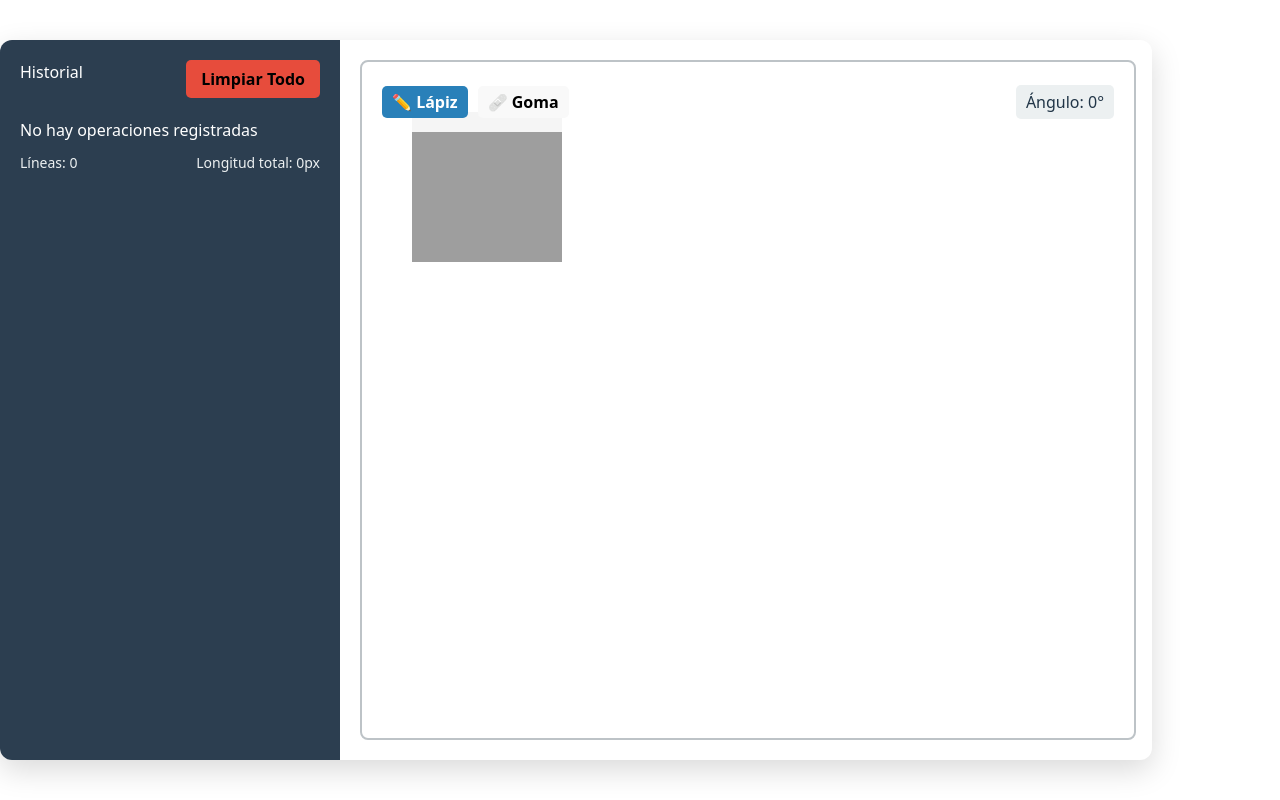
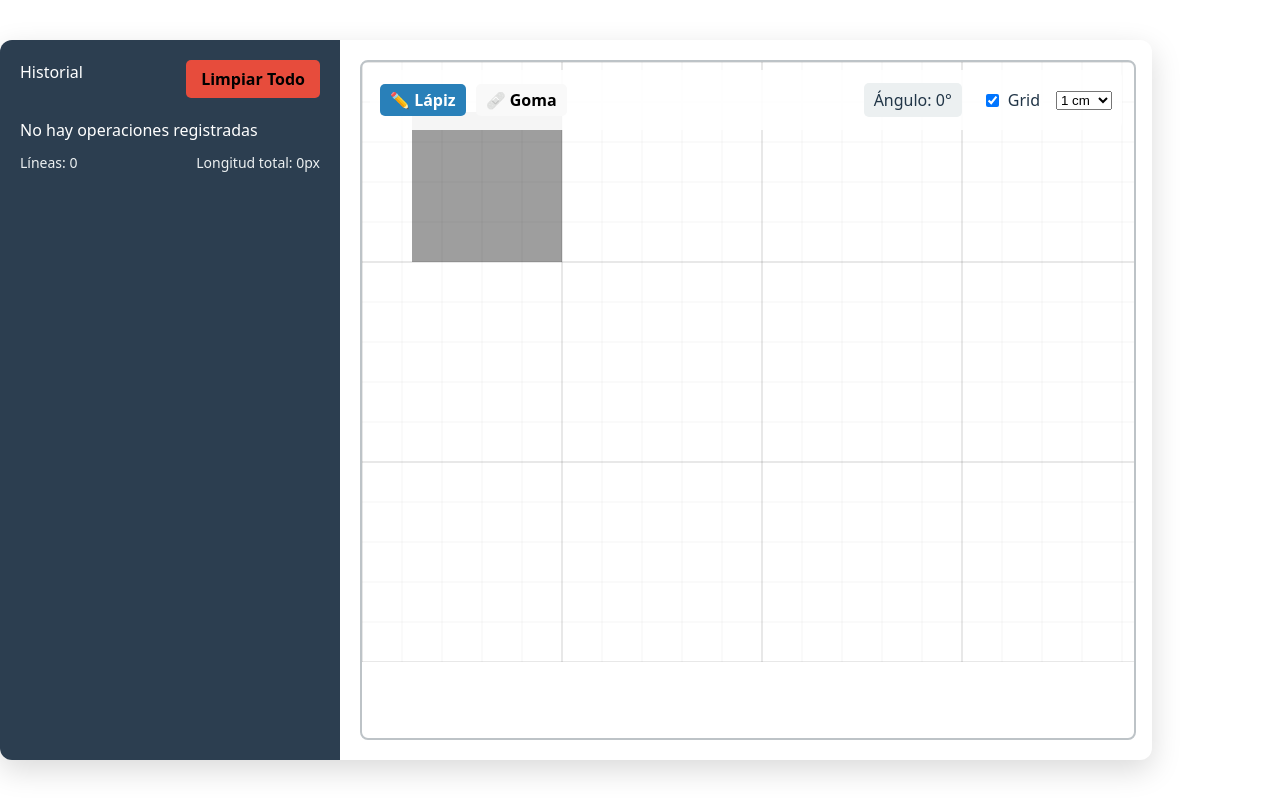
Before and after one commit to changastyle/CAD-WEB, a Svelte app: page / in a window 1280 px wide. Built offline with nearby package versions, Linux system fonts and the light colour scheme.

Commit message:
Grid Sistem v1, falla al hacer zoom y paneo

```diff
--- a/index.html
+++ b/index.html
@@ -4,7 +4,7 @@
     <meta charset="UTF-8" />
     <link rel="icon" type="image/svg+xml" href="/vite.svg" />
     <meta name="viewport" content="width=device-width, initial-scale=1.0" />
-    <title>Vite + Svelte</title>
+    <title>CAD - WEB</title>
   </head>
   <body>
     <div id="app"></div>
--- a/src/components/CAD.svelte
+++ b/src/components/CAD.svelte
@@ -1,9 +1,7 @@
 <script>
   import { onMount } from 'svelte';
   import History from './History.svelte';
-
-  let baseCanvasEl;
-  let drawCanvasEl;
+  import Canvas from './Canvas.svelte';
 
   let tool = 'pencil';
   let drawing = false;
@@ -16,24 +14,20 @@
   let operationsHistory = [];
   let nextOperationId = 1;
 
-  let baseCtx;
-  let drawCtx;
+  let preview = null; // { startX, startY, endX, endY, currentAngle }
+  let showGrid = true;
+  let unit = 'cm'; // 'mm' | 'cm' | 'm'
+  let pixelsPerMm = 4; // base scale; can be configurable later
+  $: gridSpacingPx = unit === 'mm' ? 1 * pixelsPerMm : unit === 'cm' ? 10 * pixelsPerMm : 1000 * pixelsPerMm;
+  let scale = 1;
+  let offsetX = 0;
+  let offsetY = 0;
+  let panning = false;
 
   const width = 800;
   const height = 600;
 
   onMount(() => {
-    baseCtx = baseCanvasEl.getContext('2d');
-    drawCtx = drawCanvasEl.getContext('2d');
-
-    const img = new Image();
-    img.src = 'https://upload.wikimedia.org/wikipedia/commons/3/3f/Logo_svelte.svg';
-    img.onload = () => {
-      baseCtx.drawImage(img, 50, 50, 150, 150);
-    };
-
-    updateCursor();
-
     const handleKey = (e) => {
       if (drawing && e.key === 'Enter') {
         const input = prompt('Ingrese ángulo personalizado:', String(currentAngle));
@@ -44,16 +38,10 @@
     return () => window.removeEventListener('keydown', handleKey);
   });
 
-  function updateCursor() {
-    if (drawCanvasEl) {
-      drawCanvasEl.style.cursor = tool === 'pencil' ? 'crosshair' : 'not-allowed';
-    }
-  }
-
   function selectTool(t) {
     tool = t;
     drawing = false;
-    updateCursor();
+    preview = null;
   }
 
   function snapAngle(dx, dy) {
@@ -62,17 +50,21 @@
     return snaps.reduce((prev, curr) => Math.abs(curr - deg) < Math.abs(prev - deg) ? curr : prev);
   }
 
-  function handleCanvasClick(e) {
+  function handleCanvasClick(point) {
     if (tool !== 'pencil') return;
-    const rect = drawCanvasEl.getBoundingClientRect();
-    const mouseX = e.clientX - rect.left;
-    const mouseY = e.clientY - rect.top;
+    // convert screen -> world using current transform
+    const mouseX = (point.x - offsetX) / scale;
+    const mouseY = (point.y - offsetY) / scale;
+
+    // snap to grid if enabled
+    const snappedX = showGrid ? Math.round(mouseX / gridSpacingPx) * gridSpacingPx : mouseX;
+    const snappedY = showGrid ? Math.round(mouseY / gridSpacingPx) * gridSpacingPx : mouseY;
 
     if (!drawing) {
-      startX = mouseX; startY = mouseY; drawing = true;
+      startX = snappedX; startY = snappedY; drawing = true; preview = null;
     } else {
-      const dx = mouseX - startX;
-      const dy = mouseY - startY;
+      const dx = snappedX - startX;
+      const dy = snappedY - startY;
       const angle = customAngle !== null ? customAngle : snapAngle(dx, dy);
       const rad = angle * Math.PI / 180;
       const dist = Math.sqrt(dx * dx + dy * dy);
@@ -84,55 +76,30 @@
       operationsHistory = [...operationsHistory, line];
       drawing = false;
       customAngle = null;
-      redrawAllLines();
+      preview = null;
     }
   }
 
-  function handleCanvasMove(e) {
+  function handleCanvasMove(point) {
     if (!drawing) return;
-    redrawAllLines();
-    const rect = drawCanvasEl.getBoundingClientRect();
-    const mouseX = e.clientX - rect.left;
-    const mouseY = e.clientY - rect.top;
-    const dx = mouseX - startX;
-    const dy = mouseY - startY;
+    const mouseX = (point.x - offsetX) / scale;
+    const mouseY = (point.y - offsetY) / scale;
+    const snappedX = showGrid ? Math.round(mouseX / gridSpacingPx) * gridSpacingPx : mouseX;
+    const snappedY = showGrid ? Math.round(mouseY / gridSpacingPx) * gridSpacingPx : mouseY;
+    const dx = snappedX - startX;
+    const dy = snappedY - startY;
     currentAngle = customAngle !== null ? customAngle : snapAngle(dx, dy);
     const rad = currentAngle * Math.PI / 180;
     const dist = Math.sqrt(dx * dx + dy * dy);
     const endX = startX + dist * Math.cos(rad);
     const endY = startY + dist * Math.sin(rad);
-
-    drawCtx.setLineDash([5, 5]);
-    drawCtx.strokeStyle = 'blue';
-    drawCtx.lineWidth = 1;
-    drawCtx.beginPath();
-    drawCtx.moveTo(startX, startY);
-    drawCtx.lineTo(endX, endY);
-    drawCtx.stroke();
-    drawCtx.fillStyle = 'black';
-    drawCtx.font = '16px sans-serif';
-    drawCtx.fillText(currentAngle + '°', endX + 10, endY - 10);
-  }
-
-  function redrawAllLines() {
-    if (!drawCtx || !drawCanvasEl) return;
-    drawCtx.clearRect(0, 0, drawCanvasEl.width, drawCanvasEl.height);
-    drawnLines.forEach((line) => {
-      drawCtx.setLineDash([]);
-      drawCtx.strokeStyle = (selectedLineId === line.id) ? 'orange' : 'red';
-      drawCtx.lineWidth = 2;
-      drawCtx.beginPath();
-      drawCtx.moveTo(line.startX, line.startY);
-      drawCtx.lineTo(line.endX, line.endY);
-      drawCtx.stroke();
-    });
+    preview = { startX, startY, endX, endY, currentAngle };
   }
 
   function deleteLine(id) {
     operationsHistory = operationsHistory.filter((l) => l.id !== id);
     drawnLines = drawnLines.filter((l) => l.id !== id);
     if (selectedLineId === id) selectedLineId = null;
-    redrawAllLines();
   }
 
   function clearHistory() {
@@ -140,7 +107,7 @@
     drawnLines = [];
     nextOperationId = 1;
     selectedLineId = null;
-    redrawAllLines();
+    preview = null;
   }
 
   $: linesCount = drawnLines.length;
@@ -153,34 +120,61 @@
     selectedId={selectedLineId}
     linesCount={linesCount}
     totalLength={totalLength}
-    onSelect={(id) => { selectedLineId = id; redrawAllLines(); }}
+    onSelect={(id) => { selectedLineId = id; }}
     onDelete={(id) => deleteLine(id)}
     onClear={clearHistory}
   />
 
   <div class="drawing-area">
-    <div class="drawing-container">
-      <canvas bind:this={baseCanvasEl} width={width} height={height}></canvas>
-      <canvas bind:this={drawCanvasEl} width={width} height={height}
-              on:click={handleCanvasClick}
-              on:mousemove={handleCanvasMove}></canvas>
-      <div class="toolbar">
+    <Canvas
+      width={width}
+      height={height}
+      tool={tool}
+      drawnLines={drawnLines}
+      selectedLineId={selectedLineId}
+      preview={preview}
+      showGrid={showGrid}
+      gridSpacingPx={gridSpacingPx}
+      scale={scale}
+      offsetX={offsetX}
+      offsetY={offsetY}
+      panning={panning}
+      onPan={(dx,dy) => { offsetX += dx; offsetY += dy; }}
+      onZoom={(x,y,deltaY) => {
+        const zoomFactor = Math.exp(-deltaY * 0.001);
+        const newScale = Math.max(0.1, Math.min(10, scale * zoomFactor));
+        const sx = (x - offsetX) / scale;
+        const sy = (y - offsetY) / scale;
+        offsetX = x - sx * newScale;
+        offsetY = y - sy * newScale;
+        scale = newScale;
+      }}
+      onClick={handleCanvasClick}
+      onMove={handleCanvasMove}
+    />
+    <div class="toolbar">
         <button class="tool-btn pencil-btn {tool==='pencil' ? 'active' : ''}"
                 on:click={() => selectTool('pencil')}>✏️ Lápiz</button>
         <button class="tool-btn eraser-btn {tool==='eraser' ? 'active' : ''}"
                 on:click={() => selectTool('eraser')}>🩹 Goma</button>
         <div class="angle-display">Ángulo: <span>{currentAngle}</span>°</div>
-      </div>
+        <label style="margin-left:10px; display:flex; align-items:center; gap:6px;">
+          <input type="checkbox" bind:checked={showGrid}>
+          Grid
+        </label>
+        <select bind:value={unit} aria-label="Unidad de grilla" style="margin-left:6px;">
+          <option value="mm">1 mm</option>
+          <option value="cm">1 cm</option>
+          <option value="m">1 m</option>
+        </select>
     </div>
   </div>
 </div>
 
     <style>
         .app-container { display:flex; width:100%; max-width:1200px; height:90vh; background:white; border-radius:12px; overflow:hidden; box-shadow:0 10px 30px rgba(0,0,0,0.15); }
-        .drawing-area { flex:1; padding:20px; display:flex; flex-direction:column; }
-        .drawing-container { position:relative; width:100%; height:100%; border:2px solid #bdc3c7; border-radius:8px; overflow:hidden; background:white; }
-        canvas { position:absolute; top:0; left:0; }
-        .toolbar { position:absolute; top:10px; left:10px; right:10px; height:60px; background:rgba(255,255,255,0.9); display:flex; gap:10px; align-items:center; padding:0 10px; z-index:10; border-radius:8px; }
+        .drawing-area { position:relative; flex:1; padding:20px; display:flex; flex-direction:column; }
+        .toolbar { position:absolute; top:30px; left:30px; right:30px; height:60px; background:rgba(255,255,255,0.9); display:flex; gap:10px; align-items:center; padding:0 10px; z-index:10; border-radius:8px; }
         .tool-btn { padding:5px 10px; border:none; border-radius:5px; cursor:pointer; font-weight:bold; }
         .pencil-btn.active { background:#2980b9; color:white; }
         .eraser-btn.active { background:#d35400; color:white; }
--- /dev/null
+++ b/src/components/Canvas.svelte
@@ -0,0 +1,212 @@
+<script>
+  import { onMount } from 'svelte';
+
+  /** @typedef {{ id:number, startX:number, startY:number, endX:number, endY:number, angle:number, dist:number }} Line */
+  /** @typedef {{ startX:number, startY:number, endX:number, endY:number, currentAngle:number }} Preview */
+
+  /** @type {number} */
+  export let width = 800;
+  /** @type {number} */
+  export let height = 600;
+  /** @type {string} */
+  export let tool = 'pencil';
+  /** @type {Line[]} */
+  export let drawnLines = [];
+  /** @type {number|null} */
+  export let selectedLineId = null;
+  /** @type {Preview|null} */
+  export let preview = null; // { startX, startY, endX, endY, currentAngle }
+  /** @type {string} */
+  export let backgroundImageUrl = 'https://upload.wikimedia.org/wikipedia/commons/3/3f/Logo_svelte.svg';
+  /** @type {boolean} */
+  export let showGrid = true;
+  /** @type {number} */
+  export let gridSpacingPx = 40; // default ~1cm if 4px per mm
+  /** @type {string} */
+  export let gridColor = 'rgba(0,0,0,0.08)';
+  /** @type {number} */
+  export let gridBoldEvery = 5; // draw a bolder line every N cells
+  /** @type {number} */
+  export let scale = 1;
+  /** @type {number} */
+  export let offsetX = 0;
+  /** @type {number} */
+  export let offsetY = 0;
+  /** @type {boolean} */
+  export let panning = false;
+
+  // Callbacks provided by parent
+  export let onClick = (point) => {};
+  export let onMove = (point) => {};
+
+  let baseCanvasEl;
+  let drawCanvasEl;
+  let baseCtx;
+  let drawCtx;
+  let bgImage = null;
+
+  onMount(() => {
+    baseCtx = baseCanvasEl.getContext('2d');
+    drawCtx = drawCanvasEl.getContext('2d');
+    // Load background image
+    if (backgroundImageUrl) {
+      bgImage = new Image();
+      bgImage.src = backgroundImageUrl;
+      bgImage.onload = () => {
+        drawBase();
+      };
+    } else {
+      drawBase();
+    }
+    updateCursor();
+  });
+
+  $: updateCursor();
+  function updateCursor() {
+    if (drawCanvasEl) {
+      drawCanvasEl.style.cursor = tool === 'pencil' ? 'crosshair' : 'not-allowed';
+    }
+  }
+
+  function drawGrid() {
+    if (!baseCtx) return;
+    baseCtx.save();
+    baseCtx.clearRect(0, 0, width, height);
+    // background image under grid transformed
+    if (bgImage && bgImage.complete) {
+      const imgX = 50 * scale + offsetX;
+      const imgY = 50 * scale + offsetY;
+      const imgW = 150 * scale;
+      const imgH = 150 * scale;
+      baseCtx.drawImage(bgImage, imgX, imgY, imgW, imgH);
+    }
+    if (!showGrid || gridSpacingPx <= 0) {
+      baseCtx.restore();
+      return;
+    }
+    // grid lines (screen space)
+    const spacing = gridSpacingPx * scale;
+    const startX = ((-offsetX) % spacing + spacing) % spacing;
+    const startY = ((-offsetY) % spacing + spacing) % spacing;
+    for (let x = startX, i = 0; x <= width; x += spacing, i++) {
+      baseCtx.beginPath();
+      baseCtx.strokeStyle = (i % gridBoldEvery === 0) ? 'rgba(0,0,0,0.18)' : gridColor;
+      baseCtx.lineWidth = (i % gridBoldEvery === 0) ? 1 : 0.5;
+      baseCtx.moveTo(x, 0);
+      baseCtx.lineTo(x, height);
+      baseCtx.stroke();
+    }
+    for (let y = startY, j = 0; y <= height; y += spacing, j++) {
+      baseCtx.beginPath();
+      baseCtx.strokeStyle = (j % gridBoldEvery === 0) ? 'rgba(0,0,0,0.18)' : gridColor;
+      baseCtx.lineWidth = (j % gridBoldEvery === 0) ? 1 : 0.5;
+      baseCtx.moveTo(0, y);
+      baseCtx.lineTo(width, y);
+      baseCtx.stroke();
+    }
+    baseCtx.restore();
+  }
+
+  function drawBase() {
+    if (!baseCtx) return;
+    drawGrid();
+  }
+
+  // Redraw base when grid props or transform change (don't short-circuit on bgImage)
+  $: {
+    baseCtx; width; height; showGrid; gridSpacingPx; gridColor; gridBoldEvery; scale; offsetX; offsetY; bgImage;
+    if (baseCtx) drawBase();
+  }
+
+  // Redraw lines when inputs change
+  $: if (drawCtx && drawCanvasEl) {
+    drawCtx.clearRect(0, 0, drawCanvasEl.width, drawCanvasEl.height);
+    drawnLines.forEach((line) => {
+      drawCtx.setLineDash([]);
+      drawCtx.strokeStyle = (selectedLineId === line.id) ? 'orange' : 'red';
+      drawCtx.lineWidth = 2;
+      drawCtx.beginPath();
+      drawCtx.moveTo(line.startX * scale + offsetX, line.startY * scale + offsetY);
+      drawCtx.lineTo(line.endX * scale + offsetX, line.endY * scale + offsetY);
+      drawCtx.stroke();
+    });
+    if (preview) {
+      drawCtx.setLineDash([5, 5]);
+      drawCtx.strokeStyle = 'blue';
+      drawCtx.lineWidth = 1;
+      drawCtx.beginPath();
+      drawCtx.moveTo(preview.startX * scale + offsetX, preview.startY * scale + offsetY);
+      drawCtx.lineTo(preview.endX * scale + offsetX, preview.endY * scale + offsetY);
+      drawCtx.stroke();
+      drawCtx.fillStyle = 'black';
+      drawCtx.font = '16px sans-serif';
+      drawCtx.fillText(preview.currentAngle + '°', preview.endX * scale + offsetX + 10, preview.endY * scale + offsetY - 10);
+    }
+  }
+
+  function handleClick(e) {
+    const rect = drawCanvasEl.getBoundingClientRect();
+    const x = e.clientX - rect.left;
+    const y = e.clientY - rect.top;
+    onClick({ x, y });
+  }
+
+  function handleMove(e) {
+    const rect = drawCanvasEl.getBoundingClientRect();
+    const x = e.clientX - rect.left;
+    const y = e.clientY - rect.top;
+    onMove({ x, y });
+  }
+
+  // Pan & Zoom support
+  export let onPan = (dx, dy) => {};
+  export let onZoom = (x, y, deltaY) => {};
+  let isPanning = false;
+  let lastX = 0, lastY = 0;
+  function handleMouseDown(e) {
+    if (panning || e.button === 1 || e.button === 2) {
+      isPanning = true;
+      lastX = e.clientX;
+      lastY = e.clientY;
+      e.preventDefault();
+    }
+  }
+  function handleMouseMove(e) {
+    if (isPanning) {
+      const dx = e.clientX - lastX;
+      const dy = e.clientY - lastY;
+      lastX = e.clientX;
+      lastY = e.clientY;
+      onPan(dx, dy);
+      e.preventDefault();
+    } else {
+      handleMove(e);
+    }
+  }
+  function handleMouseUp() { isPanning = false; }
+  function handleContextMenu(e) { if (panning) e.preventDefault(); }
+  function handleWheel(e) {
+    e.preventDefault();
+    const rect = drawCanvasEl.getBoundingClientRect();
+    const x = e.clientX - rect.left;
+    const y = e.clientY - rect.top;
+    onZoom(x, y, e.deltaY);
+  }
+</script>
+
+<div class="drawing-container">
+  <canvas bind:this={baseCanvasEl} width={width} height={height}></canvas>
+  <canvas bind:this={drawCanvasEl} width={width} height={height}
+          on:mousedown={handleMouseDown}
+          on:mousemove={handleMouseMove}
+          on:mouseup={handleMouseUp}
+          on:mouseleave={handleMouseUp}
+          on:contextmenu={handleContextMenu}
+          on:click={handleClick}
+          on:wheel={handleWheel}></canvas>
+</div>
+
+<style>
+  .drawing-container { position:relative; width:100%; height:100%; border:2px solid #bdc3c7; border-radius:8px; overflow:hidden; background:white; }
+  canvas { position:absolute; top:0; left:0; }
+</style>
```
